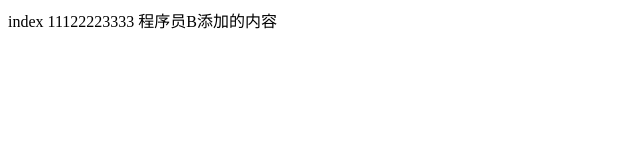
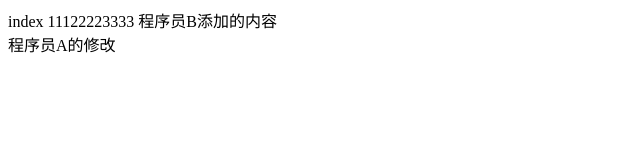
Before and after one commit to nozomizore1/git-demo, a plain HTML site: page index.html in a window 1280 px wide. Shown: the whole page, without its empty margins (0-640 px from the left). Drawn offline with Linux system fonts and the light colour scheme.

Commit message:
测试冲突A

```diff
--- a/index.html
+++ b/index.html
@@ -9,6 +9,7 @@
 
 <body>
     index 11122223333 程序员B添加的内容
+    <div>程序员A的修改</div>
 </body>
 
 </html>
```
